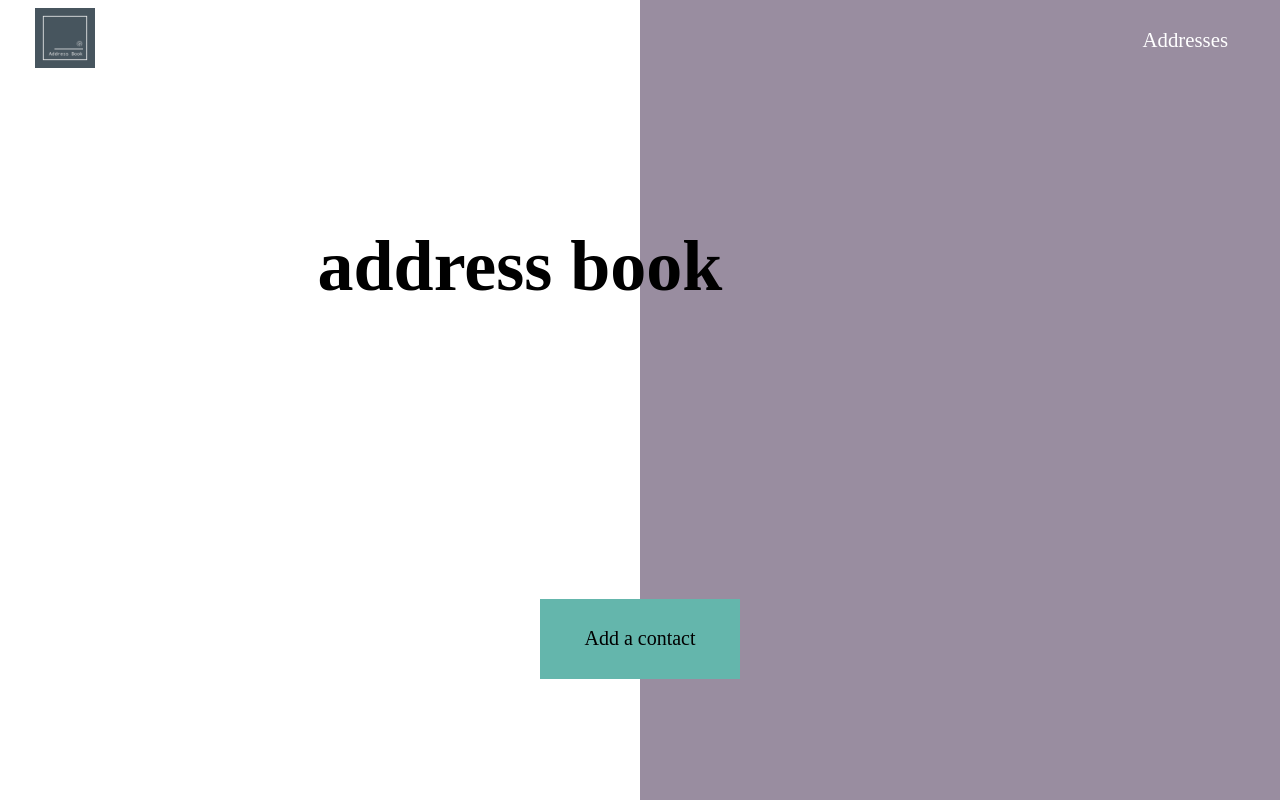
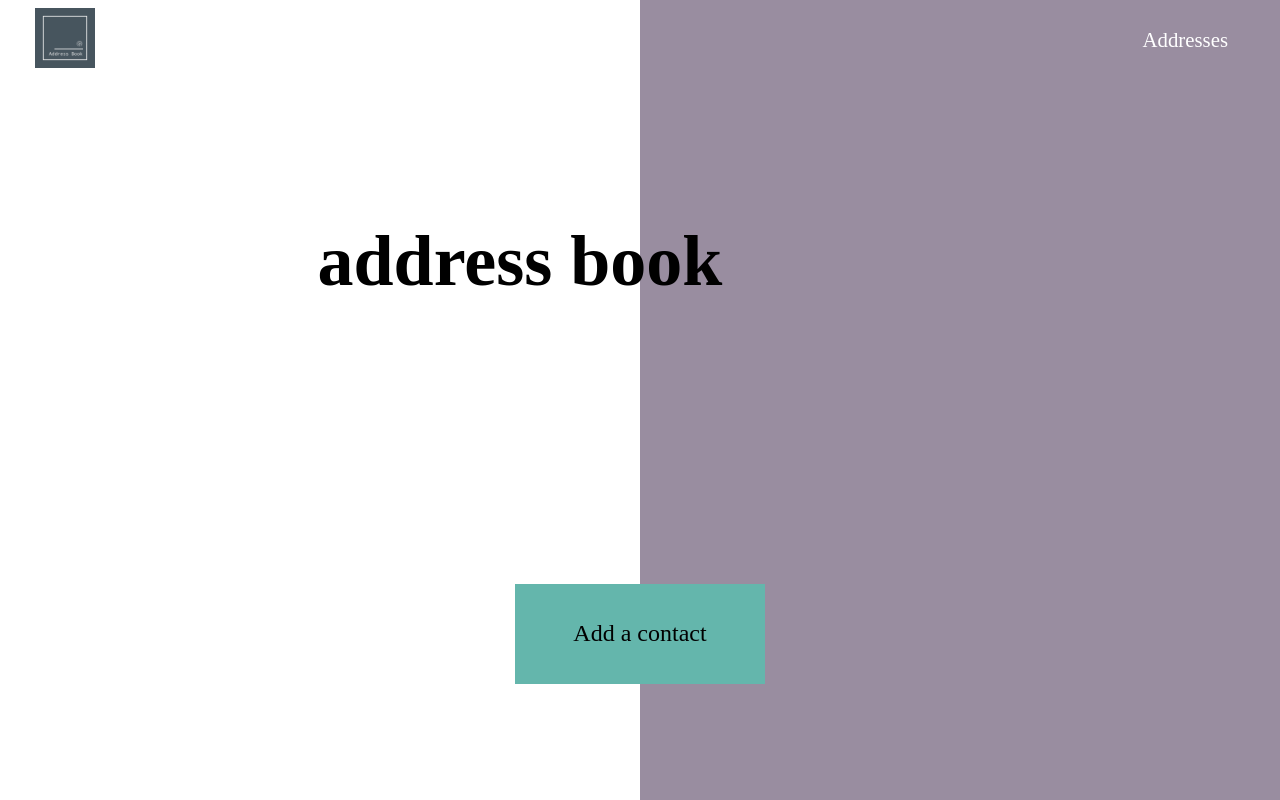
Before and after one commit to LucasK1/address-app, a React (Create React App) app: page / in a window 1280 px wide. Built offline with nearby package versions, Linux system fonts and the light colour scheme.

Commit message:
Fix button styling and navbar

```diff
--- a/src/App.js
+++ b/src/App.js
@@ -4,7 +4,6 @@ import { Route } from 'react-router-dom';
 import AddressesContextProvider from 'context/AddressesContext';
 
 import MainPage from 'components/MainPage/MainPage';
-import NavBar from 'components/Navigation/NavBar';
 import Addresses from 'components/Addresses/Addresses';
 
 import './App.css';
@@ -14,7 +13,6 @@ const App = () => {
     <AddressesContextProvider>
       <Router>
         <div className="App">
-          {/* <NavBar /> */}
           <Route path="/" exact component={MainPage} />
           <Route path="/addresses" exact component={Addresses} />
         </div>
--- a/src/components/Addresses/Addresses.module.css
+++ b/src/components/Addresses/Addresses.module.css
@@ -41,7 +41,7 @@
 .SearchArea__radio {
   width: 250px;
   display: flex;
-  color: #ccc;
+  color: #eee;
   align-items: center;
   justify-content: space-around;
 }
--- a/src/components/MainPage/MainPage.js
+++ b/src/components/MainPage/MainPage.js
@@ -19,7 +19,6 @@ const MainPage = () => {
 
   return (
     <div className={classes.MainPage}>
-      <NavBar isMainPage />
       <Backdrop show={showModal} clicked={showModalHandler} />
       <Modal show={showModal}>
         <Form
@@ -28,18 +27,13 @@ const MainPage = () => {
           isMainPage
         />
       </Modal>
-      {/* <img src={require('../../assets/logo.png')} alt="Address Book logo" /> */}
-      <h1
-        style={{
-          fontFamily: 'serif',
-          fontSize: '4.5rem',
-          marginRight: '240px',
-        }}>
-        address book
-      </h1>
-      <Button submitted={showModalHandler} big>
-        Add a contact
-      </Button>
+      <div className={classes.Container}>
+        <NavBar isMainPage />
+        <h1 className={classes.Title}>address book</h1>
+        <Button submitted={showModalHandler} big>
+          Add a contact
+        </Button>
+      </div>
     </div>
   );
 };
--- a/src/components/MainPage/MainPage.module.css
+++ b/src/components/MainPage/MainPage.module.css
@@ -5,11 +5,23 @@
   height: 93vh;
   margin-top: 7vh;
   /* background-color: #484B5B; */
-  background: linear-gradient(to right, #ffffff 0%, #ffffff 50%, #998DA0 50%, #998DA0 100%);
+  background: linear-gradient(to right, #ffffff 0%, #ffffff 50%, #998da0 50%, #998da0 100%);
+}
+
+.Container {
+  width: 1200px;
+  height: 100%;
+  margin: 0 auto;
   display: flex;
   flex-direction: column;
   justify-content: space-around;
   align-items: center;
+}
+
+.Title {
+  font-family: serif;
+  font-size: 4.5rem;
+  margin-right: 240px;
 }
 
 .MainPage input,
--- a/src/components/Navigation/NavBar.js
+++ b/src/components/Navigation/NavBar.js
@@ -1,10 +1,9 @@
-import React, { useEffect } from 'react';
+import React from 'react';
 import { NavLink } from 'react-router-dom';
 
 import NavItems from './NavItems/NavItems';
 
 import * as classes from './NavBar.module.css';
-import { useState } from 'react';
 
 const NavBar = ({ isMainPage }) => {
   let classArray = [classes.NavBar];
@@ -17,10 +16,15 @@ const NavBar = ({ isMainPage }) => {
 
   return (
     <div className={classArray.join(' ')}>
-      <NavLink to="/">
-        <img src={require('../../assets/logo1.png')} alt="Address Book logo" />
-      </NavLink>
-      <NavItems />
+      <div className={classes.Container}>
+        <NavLink to="/">
+          <img
+            src={require('../../assets/logo1.png')}
+            alt="Address Book logo"
+          />
+        </NavLink>
+        <NavItems />
+      </div>
     </div>
   );
 };
--- a/src/components/Navigation/NavBar.module.css
+++ b/src/components/Navigation/NavBar.module.css
@@ -2,13 +2,19 @@
   /* background-color: #30323d; */
   font-family: serif;
   width: 100%;
-  height: 10%;
+  height: 10vh;
   position: fixed;
   top: 0;
+  z-index: 500;
+}
+
+.Container {
+  max-width: 1500px;
+  height: 100%;
+  margin: 0 auto;
   display: flex;
   justify-content: space-between;
   align-items: center;
-  z-index: 500;
 }
 
 .NavBar__basic {
--- a/src/components/UI/Button/Button.module.css
+++ b/src/components/UI/Button/Button.module.css
@@ -1,5 +1,6 @@
 .Button {
   /* background-color: #998da0; */
+  box-sizing: border-box;
   font-family: serif;
   background-color: #64B6AC;
   text-align: center;
@@ -11,16 +12,17 @@
 }
 
 .Big {
-  font-size: 1.25rem;
-  width: 200px;
-  height: 80px;
+  font-size: 1.5rem;
+  width: 250px;
+  height: 100px;
   transition: 0.1s linear;
 }
 
 .Medium {
   font-size: 1rem;
-  width: 125px;
-  height: 55px;
+  width: 170px;
+  height: 70px;
+  margin: 0 10px;
   transition: 0.1s linear;
 }
 
```
